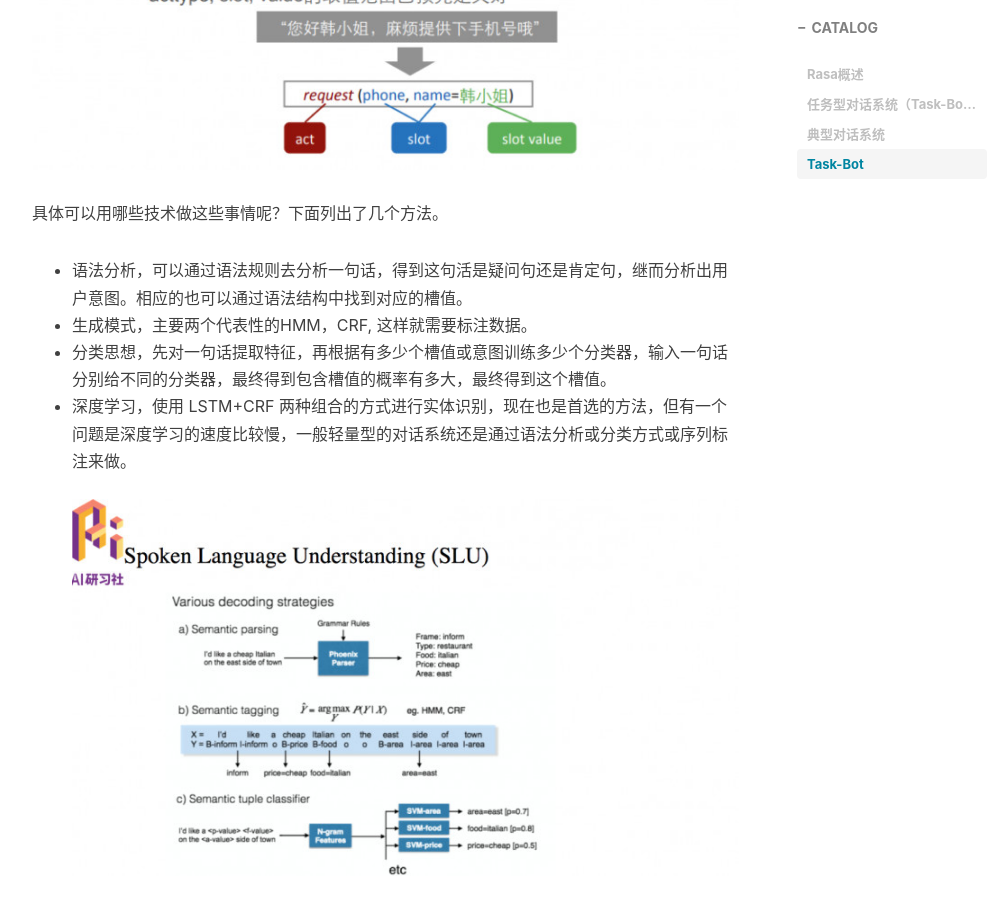
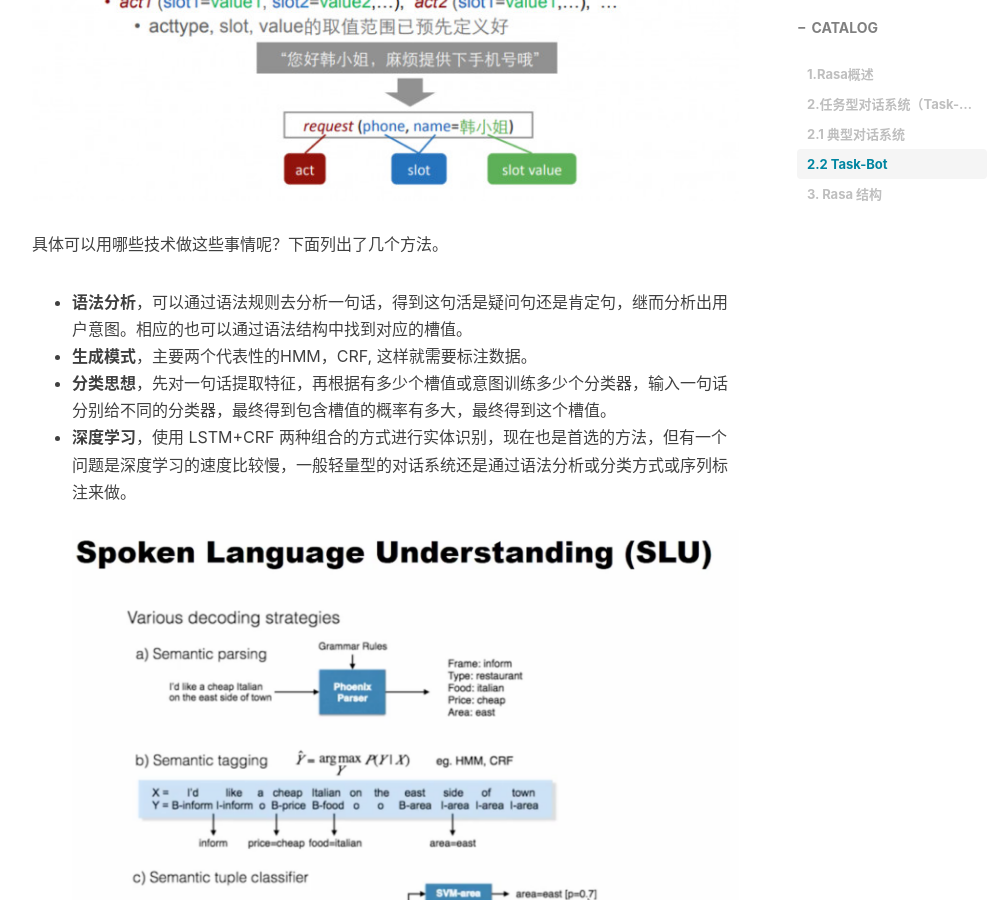
Before and after one commit to shfshf/shfshf.github.io, a Jekyll site: the page built from _posts/2020-5-19-rasa_chatbot.md, in a window 1280 px wide and 900 px high, scrolled down 2768 px. Shown: the whole window, without its empty margins (233-1239 px from the left). Built offline with Jekyll 4.4.1, drawn with Linux system fonts in a browser that asks for light colours; nearby versions of some CDN libraries; comment, search, counter and statistics services are not loaded; some of the changed text lies outside the part shown.

Commit message:
rasa_chatbot

```diff
--- a/_posts/2020-5-19-rasa_chatbot.md
+++ b/_posts/2020-5-19-rasa_chatbot.md
@@ -13,7 +13,7 @@ tags:
     - Dialogue system
 ---
 
-# Rasa概述
+# 1.Rasa概述
 
 __Rasa是一个开源的基于机器学习的chatbot开发框架__
 
@@ -25,13 +25,14 @@ ___使用 Rasa NLU + Rasa Core，开发者可以迅速构建自己的chatbot___
 
 本文首先介绍基于任务型对话系统（Task-Bot）的主要概念，然后分析了Rasa的结构组成，介绍开发者如何方便地利用Rasa构建自己的chatbot
 
-# 任务型对话系统（Task-Bot）
+# 2.任务型对话系统（Task-Bot）
 自然语言理解（NLU）和对话管理是任务型对话的主要模块。自然语言理解是问答系统、聊天机器人等更高级应用的基石。
-### 典型对话系统
+### 2.1 典型对话系统
 * 检索型问答系统（IR-bot）: 主要针对问答系统，提一个问题，给一个答案，不需要参考上下文内容的形式。
 * 任务型对话系统（Task-bot）: 针对查询业务，订票之类的任务型对话。
 * 闲聊系统（Chitchat-bot）: 像微软小冰，apple Siri等主要陪聊天等。
-### Task-Bot
+
+### 2.2 Task-Bot
 任务型对话系统示意图：
 ![rasa](/img/rasa1.jpeg)
 
@@ -47,14 +48,16 @@ action, slot , value。action就是意图，slot是需要填充的槽值，value
 ![rasa](/img/rasa3.jpeg)
 
 具体可以用哪些技术做这些事情呢？下面列出了几个方法。
-* 语法分析，可以通过语法规则去分析一句话，得到这句活是疑问句还是肯定句，继而分析出用户意图。相应的也可以通过语法结构中找到对应的槽值。
-* 生成模式，主要两个代表性的HMM，CRF, 这样就需要标注数据。
-* 分类思想，先对一句话提取特征，再根据有多少个槽值或意图训练多少个分类器，输入一句话分别给不同的分类器，最终得到包含槽值的概率有多大，最终得到这个槽值。
-* 深度学习，使用 LSTM+CRF 两种组合的方式进行实体识别，现在也是首选的方法，但有一个问题是深度学习的速度比较慢，一般轻量型的对话系统还是通过语法分析或分类方式或序列标注来做。
-![rasa](/img/rasa4.jpeg)
+* **语法分析**，可以通过语法规则去分析一句话，得到这句活是疑问句还是肯定句，继而分析出用户意图。相应的也可以通过语法结构中找到对应的槽值。
+* **生成模式**，主要两个代表性的HMM，CRF, 这样就需要标注数据。
+* **分类思想**，先对一句话提取特征，再根据有多少个槽值或意图训练多少个分类器，输入一句话分别给不同的分类器，最终得到包含槽值的概率有多大，最终得到这个槽值。
+* **深度学习**，使用 LSTM+CRF 两种组合的方式进行实体识别，现在也是首选的方法，但有一个问题是深度学习的速度比较慢，一般轻量型的对话系统还是通过语法分析或分类方式或序列标注来做。
+![rasa](/img/rasa4.png)
 
 对话状态应该包含持续对话所需要的各种信息。DST的主要作用是记录当前对话状态，作为决策模块的训练数据。
 ![rasa](/img/rasa5.jpeg)
 
 系统如何做出反馈动作？
 ![rasa](/img/rasa6.jpeg)
+
+# 3. Rasa 结构
```
Also changed, not shown: img/rasa4.png (added).
